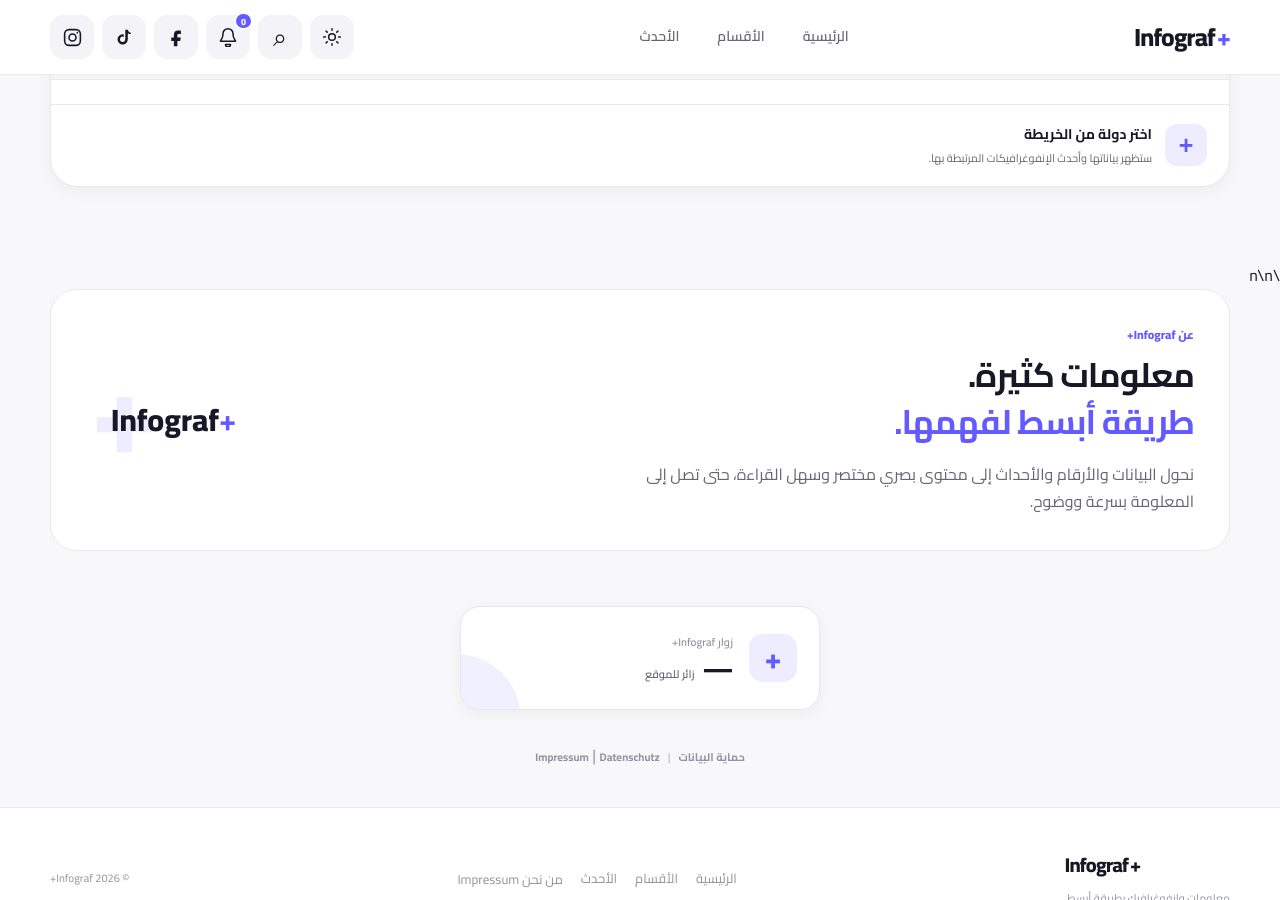
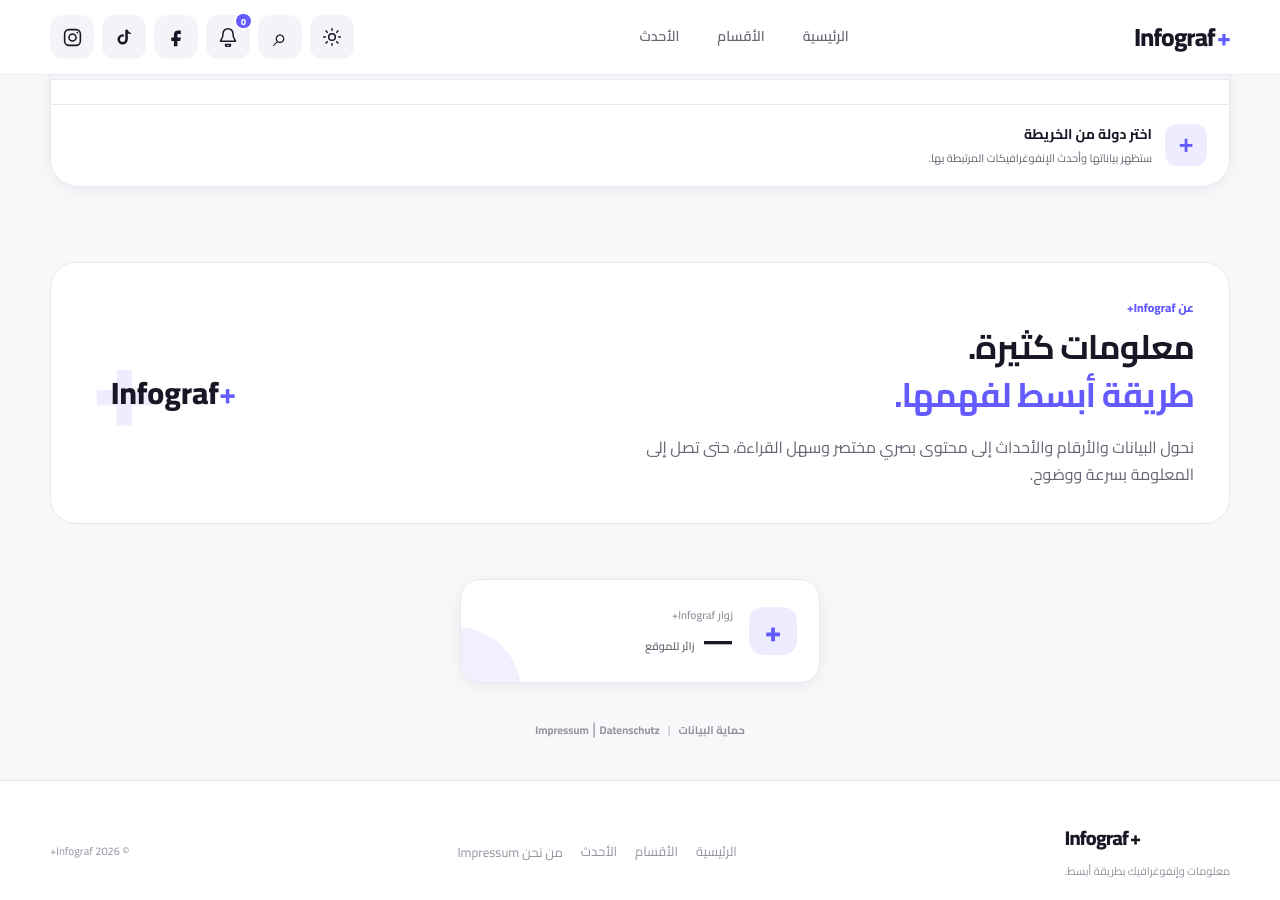
Before and after one commit to dilgash92/infograf-plus, a Jekyll site: the page built from index.html, in a window 1280 px wide and 900 px high, scrolled down 3009 px. Built offline with Jekyll 4.4.1, drawn with Linux system fonts in a browser that asks for light colours.

Commit message:
Remove visible escaped newline characters from homepage

```diff
--- a/index.html
+++ b/index.html
@@ -127,7 +127,9 @@
   </section>
   {% endif %}
 
-  {% include interactive-map.html %}\n\n  <section class="about-section">
+  {% include interactive-map.html %}
+
+  <section class="about-section">
     <div class="about-content"><span class="section-kicker">عن Infograf+</span><h2>معلومات كثيرة.<br><span>طريقة أبسط لفهمها.</span></h2><p>نحول البيانات والأرقام والأحداث إلى محتوى بصري مختصر وسهل القراءة، حتى تصل إلى المعلومة بسرعة ووضوح.</p></div>
     <div class="about-mark" aria-hidden="true"><span>Infograf</span><strong>+</strong></div>
   </section>
```
